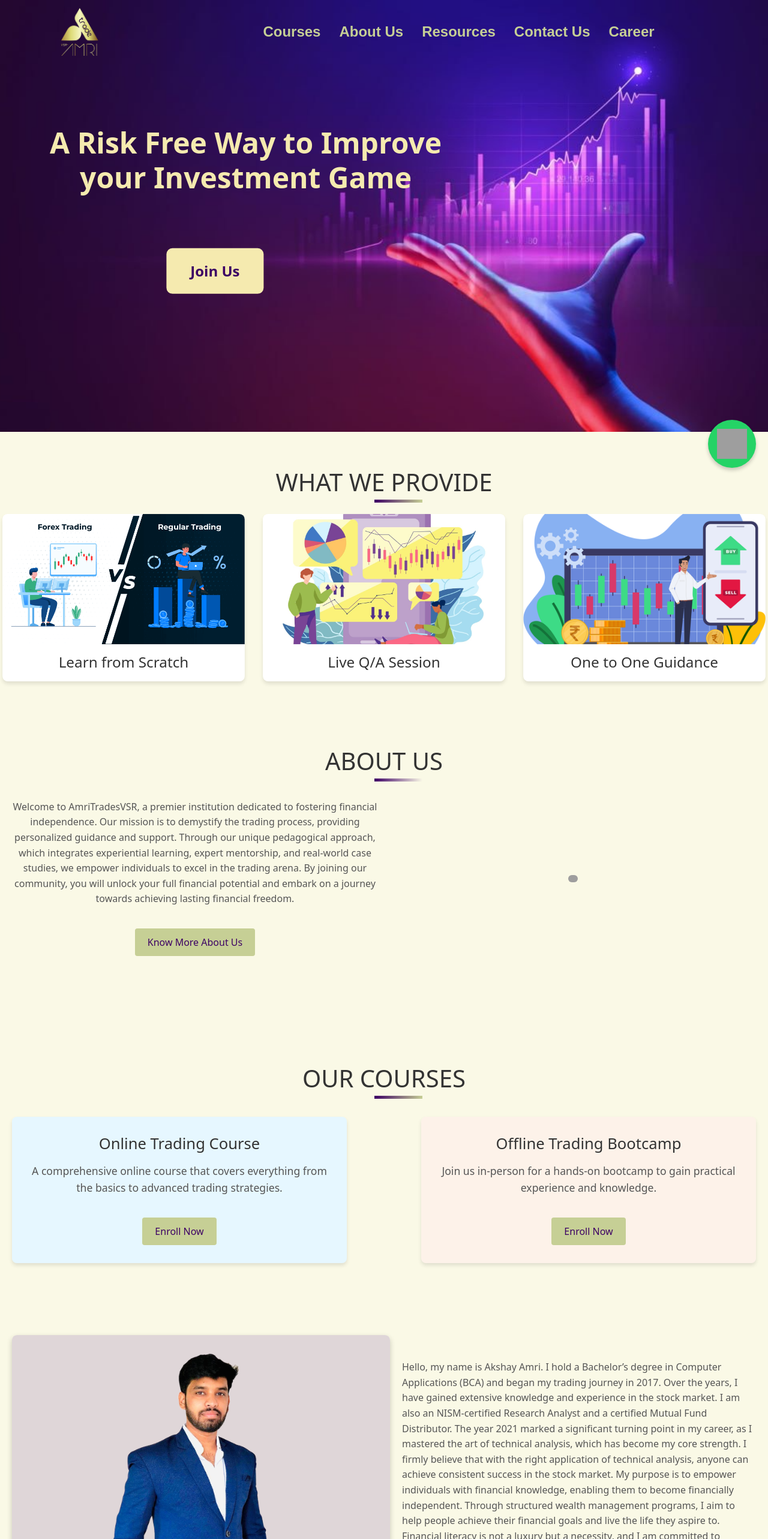
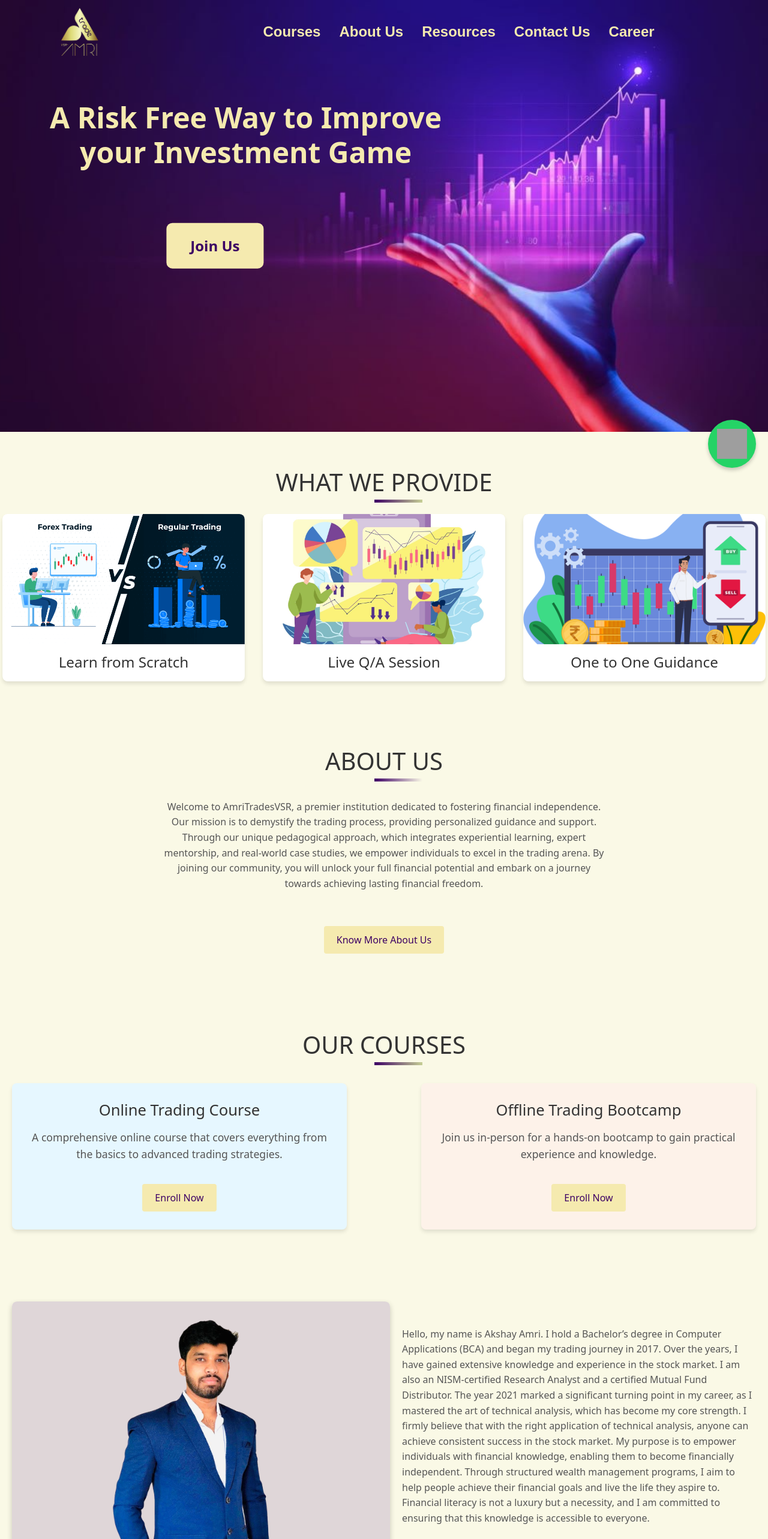
Before and after one commit to GauravC135/amri-trades, a React (Create React App) app: page /#/ in a window 1280 px wide. Shown: the top 2566 px of the page at 60% size. Built offline with nearby package versions, Linux system fonts and the light colour scheme; grey boxes are pictures that could not be loaded.

Commit message:
Prepare for deployment

```diff
--- a/src/MainContent.css
+++ b/src/MainContent.css
@@ -142,7 +142,7 @@
   padding: 60px 20px;
   background-color: #faf9e6;
   text-align: center;
-  margin-top: 60px;
+  /* margin-top: 60px; */
 }
 
 .courses-section h2 {
@@ -196,7 +196,7 @@
   display: inline-block;
   margin-top: 20px;
   padding: 10px 20px;
-  background-color: #c6cf95;
+  background-color:  rgb(245, 234, 175) ;
   color: #3C0064;
   text-decoration: none;
   border-radius: 4px;
@@ -276,8 +276,10 @@
 
 .about-text {
   flex: 1;
-  font-size: 1.2rem;
+  font-size: 4rem !important;
   color: #555;
+  padding-left: 20%;
+  padding-right: 20%;
 }
 
 .about-image {
@@ -293,14 +295,14 @@
 .about-text .btn {
   margin-top: 20px;
   padding: 10px 20px;
-  background-color: #c6cf95;
+  background-color:  rgb(245, 234, 175) ;
   color: #3C0064;
   text-decoration: none;
   border-radius: 4px;
 }
 
 .about-text .btn:hover {
-  background-color: #6c7051;
+  background-color: rgb(139, 133, 98);
 }
 
 /* Mobile Styles */
@@ -468,19 +470,19 @@
 .brochure-text h2 {
   font-size: 2rem;
   margin-bottom: 10px;
-  color: #c6cf95;
+  color: rgb(245, 234, 175) ;
 }
 
 .brochure-text p {
   font-size: 1rem;
-  color: #c6cf95;
+  color: rgb(245, 234, 175) ;
 }
 
 .brochure-btn {
   flex: 1;
   text-align: center;
   padding: 15px 20px;
-  background-color: #c6cf95;
+  background-color:  rgb(245, 234, 175) ;
   color: #3C0064;
   text-decoration: none;
   font-weight: bold;
@@ -489,7 +491,7 @@
 }
 
 .brochure-btn:hover {
-  background-color: #6c7051;
+  background-color: rgb(139, 133, 98);
   /* color: white; */
 }
 .contact-platforms-section {
--- a/src/MainContent.js
+++ b/src/MainContent.js
@@ -101,9 +101,9 @@ const MainContent = () => {
               Know More About Us
             </a>
           </div>
-          <div className="about-image">
+          {/* <div className="about-image">
             <img src="about-us.jpg" alt="About Us" />
-          </div>
+          </div> */}
         </div>
       </div>
 
@@ -202,11 +202,11 @@ My purpose is to empower individuals with financial knowledge, enabling them to
             rel="noopener noreferrer"
             className="platform-card"
           >
-            <img src="LinkedInLogo.jpg" alt="LinkedIn" />
+            <img src="LinkedInLogo.png" alt="LinkedIn" />
             <p>LinkedIn</p>
           </a>
           <a href="tel:+1234567890" className="platform-card">
-            <img src="CallLogo.jpg" alt="Call" />
+            <img src="CallLogo.png" alt="Call" />
             <p>Call Us</p>
           </a>
         </div>
--- a/src/Styles.css
+++ b/src/Styles.css
@@ -50,7 +50,7 @@
   position: absolute;
   top: 70%;
   left: 20%;
-  transform: translate(-40%, -105%);
+  transform: translate(-40%, -120%);
   z-index: 2; /* Ensure button is above the image */
   text-align: center;
 }
@@ -59,7 +59,7 @@
   .join-us-section {
     top: 80%; /* Adjust position */
     left: 50%; /* Center horizontally */
-    transform: translate(-50%, -50%); /* Center both axes */
+    transform: translate(-40%, -75%); /* Center both axes */
   }
 }
 
@@ -67,7 +67,7 @@
   .join-us-section {
     top: 90%; /* Adjust position */
     left: 50%;
-    transform: translate(-50%, -50%);
+    transform: translate(-40%, -90%);
   }
 }
 
@@ -128,7 +128,7 @@
 }
 
 .nav-link {
-  color: #c6cf95 !important;
+  color: rgb(245, 234, 175) !important;
   margin-right: 15px;
   font-family: Arial, Helvetica, sans-serif;
   font-size: 1.5rem !important;
@@ -137,11 +137,11 @@
 }
 
 .nav-link:hover {
-  color: #6c7051 !important;
+  color: rgb(139, 133, 98) !important;
 }
 
 .custom-burger {
-  background-color: #c6cf95 !important;
+  background-color: rgb(245, 234, 175) !important;
   border: none;
   outline: none;
   color: #3C0064 !important;
@@ -152,7 +152,7 @@
 }
 
 .custom-burger:hover {
-  background-color: #6c7051;
+  background-color: rgb(139, 133, 98);
 }
 
 /* Move Logo Further Left */
```
Also changed, not shown: public/CallLogo.png (added), public/LinkedInLogo.png (added).
